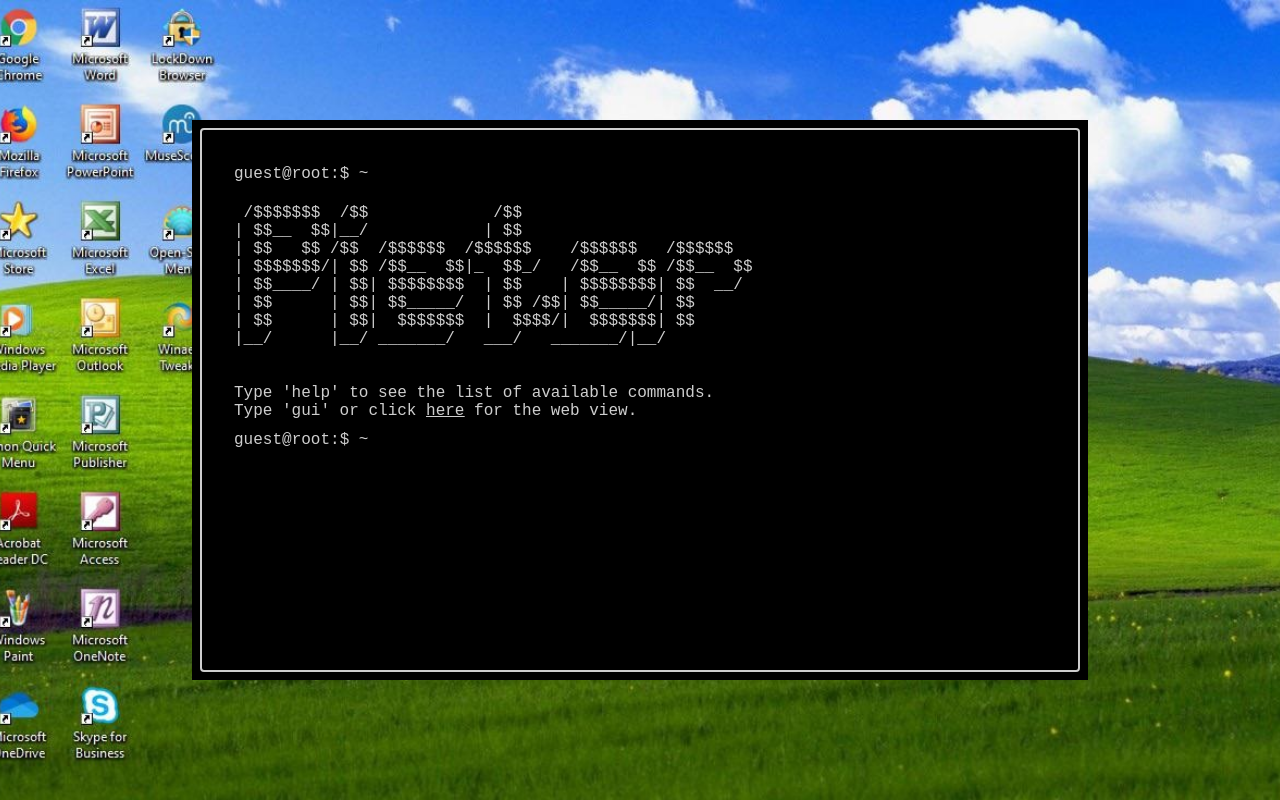
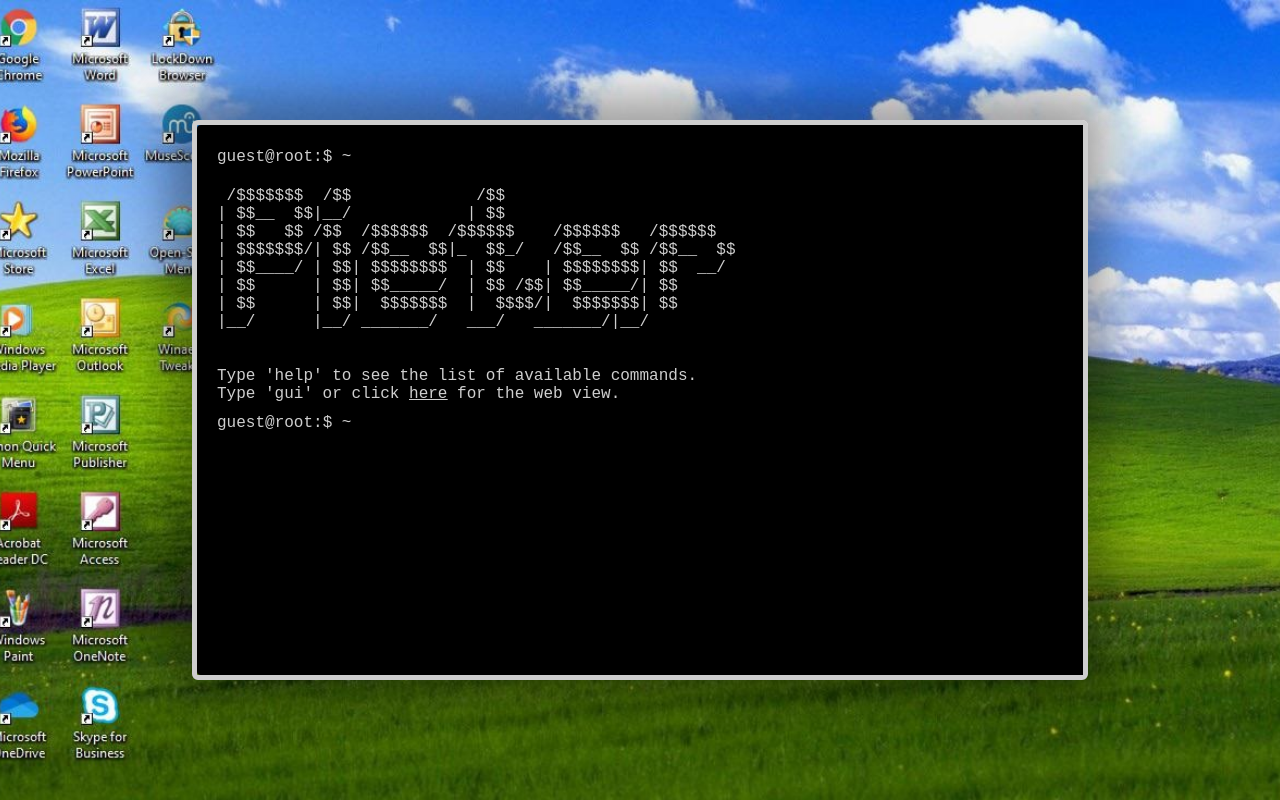
Before and after one commit to pieterdlinde/terminal-pieter-linde, a Next.js app: page / in a window 1280 px wide. Built offline with nearby package versions, Linux system fonts and the light colour scheme; a web font is replaced by a local one.

Commit message:
Update layout

```diff
--- a/src/app/terminal-page.tsx
+++ b/src/app/terminal-page.tsx
@@ -41,12 +41,12 @@ const TerminalPage: React.FC = () => {
     return (
         <>
             <div
-                className="text-light-foreground dark:text-dark-foreground md:text-base"
+                className="text-light-foreground dark:text-dark-foreground md:text-base rounded-md"
                 onClick={onClickAnywhere}
-                style={{height:'70vh', width:'70vw'}}
+                style={{height:'70vh', width:'70vw', borderWidth:'5px', boxShadow:'-4px -3px 45px 21px rgba(0,0,0,0.35)'}}
             >
-                <main className="bg-light-background dark:bg-dark-background w-full h-full p-2">
-                    <div className="p-8 overflow-hidden h-full border-2 rounded border-light-yellow dark:border-dark-yellow">
+                <main className="bg-light-background dark:bg-dark-background w-full h-full p-2 rounded-s">
+                    <div className="p-3 overflow-hidden h-full  rounded border-light-yellow dark:border-dark-yellow">
                         <div ref={containerRef} className="overflow-y-auto h-full">
                             <History history={history} />
 
--- a/tailwind.config.ts
+++ b/tailwind.config.ts
@@ -22,10 +22,6 @@ const config: Config = {
 
         }
       }
-
-
-
-      ,
     },
     extend: {
       backgroundImage: {
```
